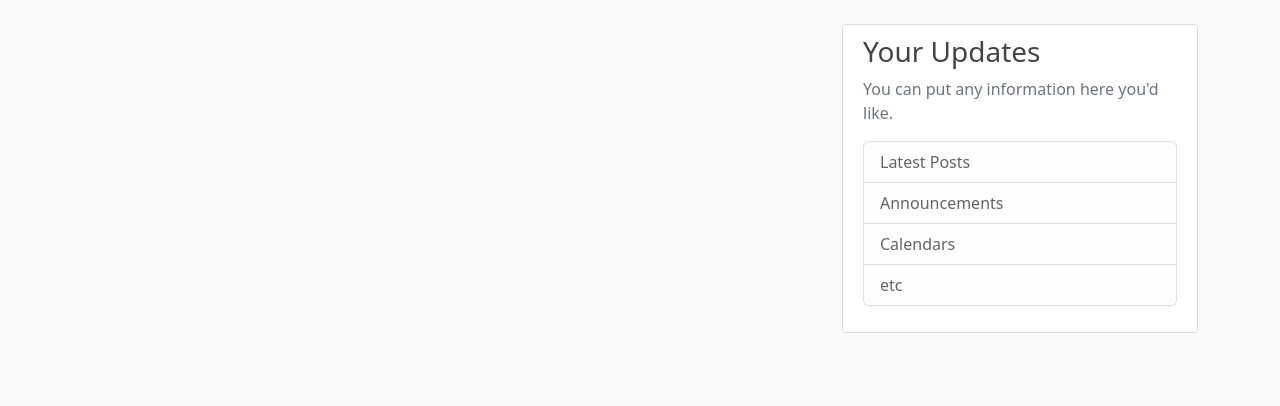
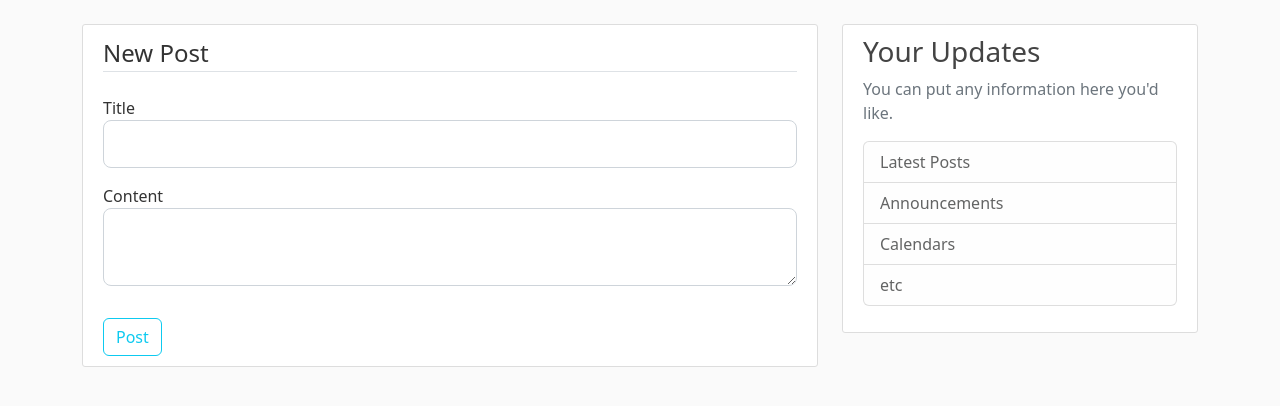
Before and after one commit to Oluwajobs/datarail, a Flask app: page /post/new in a window 1280 px wide. Shown: the part 56-462 px from the top of the page. Run offline with Flask 2, Linux system fonts and the light colour scheme; some libraries are stand-ins or nearby versions.

Commit message:
Add form in create post.html

```diff
--- a/datarail/templates/create_post.html
+++ b/datarail/templates/create_post.html
@@ -1,5 +1,52 @@
 {%extends 'layout.html' %}
 {%block content%}
 
+<!-- Form section start -->
+<div class="content-section">
+    <form action="" method="POST" class="row g-3 needs-validation" novalidate>
+        {{form.hidden_tag()}}
+        <fieldset class="form-group">
+            <legend class="border-bottom mb-4">New Post</legend>
+
+
+            <div class="form-group mb-3">
+                {{form.title.label(class="form-control-label")}}
+                <!-- showing user errors in form -->
+                {% if form.title.errors %}
+                {{form.title(class="form-control form-control-lg is-invalid")}}
+                <div class="invalid-feedback">
+                    {% for error in form.title.errors %}
+                    <span>{{error}}</span>
+                    {% endfor %}
+                </div>
+                {%else%}
+                {{form.title(class="form-control form-control-lg")}}
+                {%endif%}
+            </div>
+
+            <div class="form-group mb-3">
+                {{form.content.label (class="form-control-label")}}
+                <!-- showing user errors in form -->
+                {% if form.content.errors %}
+                {{form.content (class="form-control form-control-lg is-invalid")}}
+                <div class="invalid-feedback">
+                    {% for error in form.content.errors %}
+                    <span>{{error}}</span>
+                    {% endfor %}
+                </div>
+                {%else%}
+                {{form.content (class="form-control form-control-lg")}}
+                {%endif%}
+            </div>
+
+        </fieldset>
+        <div class="'form-group">
+            {{form.submit(class="btn btn-outline-info")}}
+        </div>
+
+    </form>
+</div>
+
+<!-- Form section end -->
 
 {%endblock content%}
```
